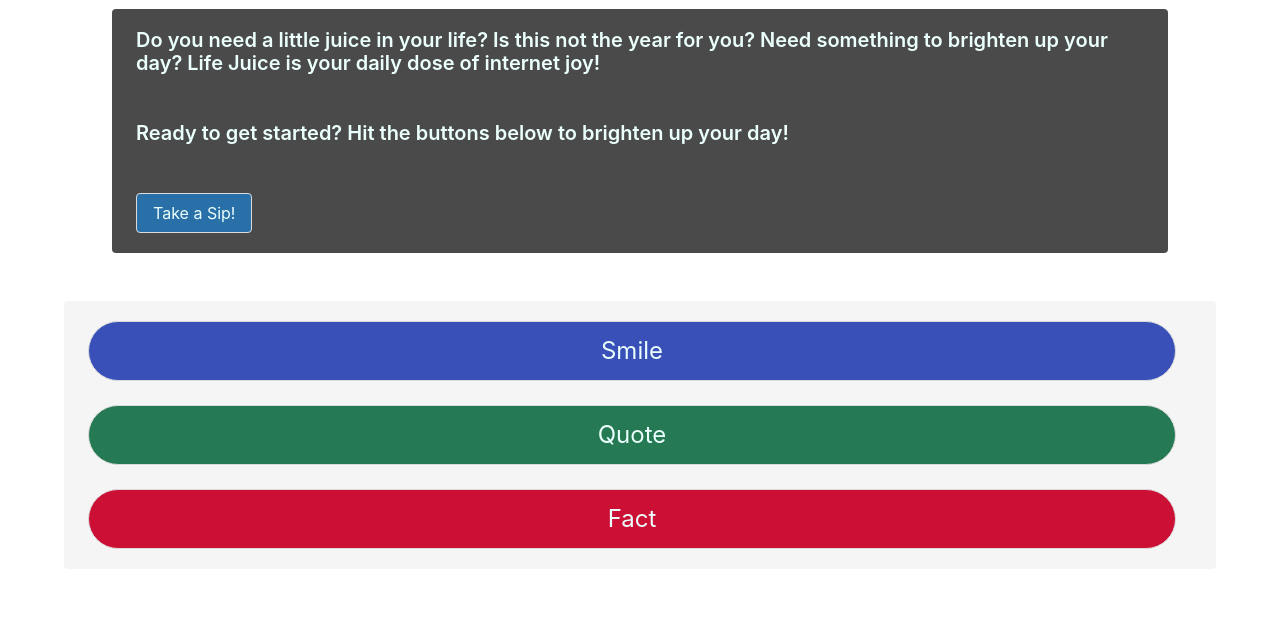
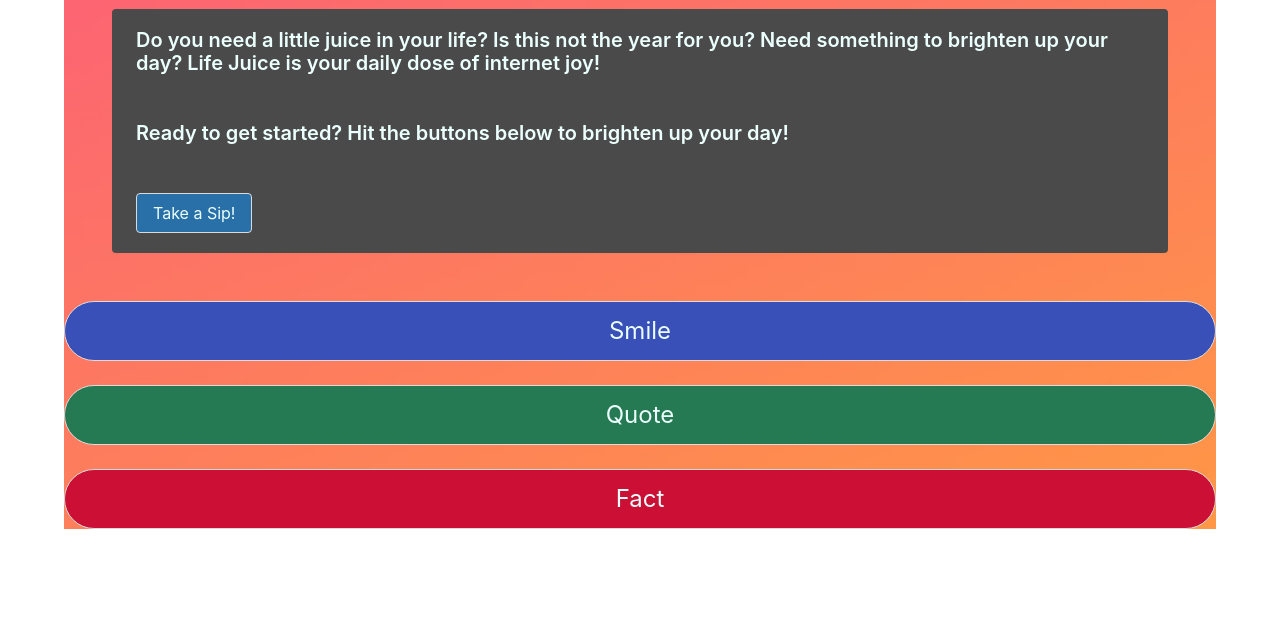
Before and after one commit to solemansay/LifeJuice, a plain HTML site: page index.html in a window 1280 px wide. Shown: the part 182-800 px from the top of the page. Drawn offline with nearby package versions, Linux system fonts and the light colour scheme.

Commit message:
added background image

```diff
--- /dev/null
+++ b/assets/style.css
@@ -0,0 +1,5 @@
+.container {
+    background-image:url("juicecolor.jpg");
+    background-repeat: no-repeat;
+    background-size: cover;
+}
--- a/index.html
+++ b/index.html
@@ -8,6 +8,7 @@
   <title>Life Juice!</title>
 
   <link rel="stylesheet" href="https://cdn.jsdelivr.net/npm/bulma@0.9.0/css/bulma.min.css">
+  <link rel="stylesheet" href="assets/style.css">
 
 
 </head>
@@ -22,7 +23,7 @@
 
   <div class="container">
     <section class="section">
-      <div class="container">
+      <div>
 
         <p class="subtitle">
           Welcome to <strong>Life Juice</strong>!
@@ -43,7 +44,7 @@
 
     <div class="startScreen">
 
-      <div class="notification">
+
         <button id="smile"
           class="button is-large is-fullwidth is-center is-rounded has-background-link-dark has-text-primary-light">Smile</button>
         <br>
@@ -61,7 +62,7 @@
         <br>
         <button id="fact"
           class="button is-large is-fullwidth is-center is-rounded has-text-primary-light has-background-danger-dark">Fact</button>
-      </div>
+
 
     </div>
 
```
Also changed, not shown: assets/juicecolor.jpg (added).
